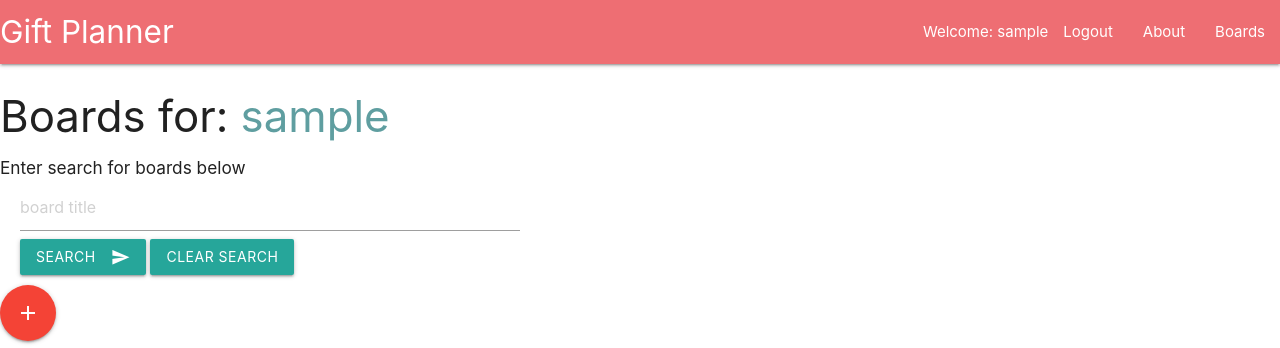
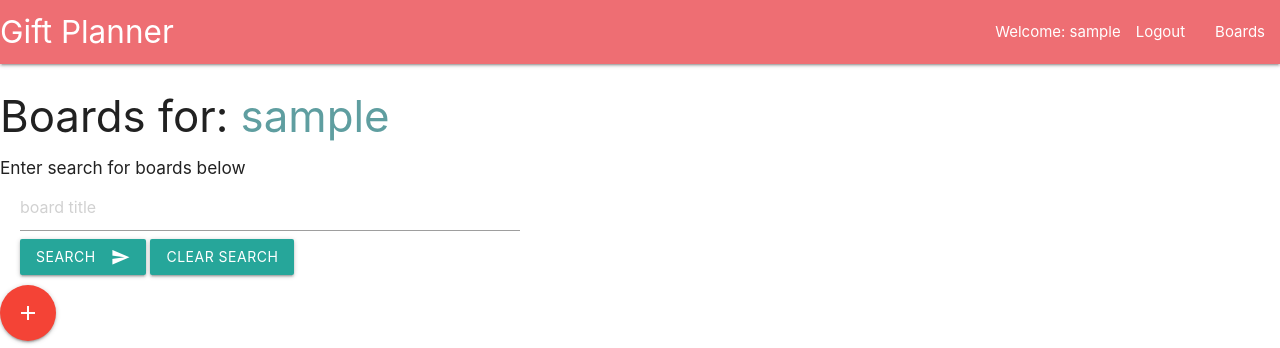
Before and after one commit to vvela2022/Gift-Planner-App, a Django app: page /boards/ in a window 1280 px wide. Shown: the top 348 px of the page. Run offline with Django 4.2, Linux system fonts and the light colour scheme; the visitor is signed in with stand-in values (Sample User, id 1); data that the repository does not hold is empty.

Commit message:
removed about section

```diff
--- a/main_app/templates/about.html
+++ /dev/null
@@ -1,5 +0,0 @@
-{% extends 'base.html' %}
-{% block title %}About{% endblock %}
-{% block content %}
-<h1>About</h1>
-{% endblock %}
--- a/main_app/templates/base.html
+++ b/main_app/templates/base.html
@@ -24,7 +24,6 @@
             <ul id="nav-mobile" class="right hide-on-med-and-down">
                 <li><span>Welcome: {{user.username}}</span></li>
                 <li><a href="{% url 'logout' %}">Logout</a></li>
-                <li><a href="/about">About</a></li>
                 <li><a href="/boards">Boards</a></li>
             </ul>
         </div>
--- a/main_app/urls.py
+++ b/main_app/urls.py
@@ -4,7 +4,6 @@ from .import views
 
 urlpatterns= [
     path('', views.Home.as_view(), name='home'),
-    path('about/', views.About.as_view(), name='about'),
     path('boards/', views.BoardList.as_view(), name='board_list'),
     path('boards/new', views.BoardCreate.as_view(), name='board_create'),
     path('boards/<int:pk>/', views.BoardDetail.as_view(), name='board_detail'),
--- a/main_app/views.py
+++ b/main_app/views.py
@@ -17,8 +17,6 @@ from django.utils.decorators import method_decorator
 class Home(TemplateView):
     template_name = "home.html"
 
-class About(TemplateView):
-    template_name = "about.html"
 
 @method_decorator(login_required, name='dispatch')
 class BoardList(TemplateView):
```
